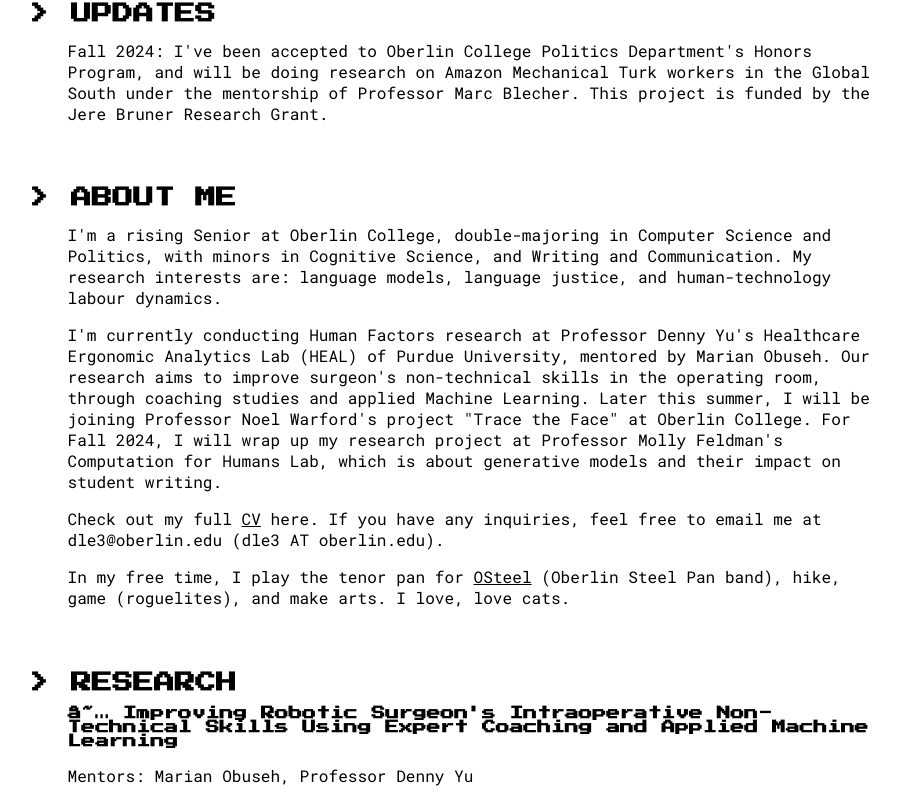
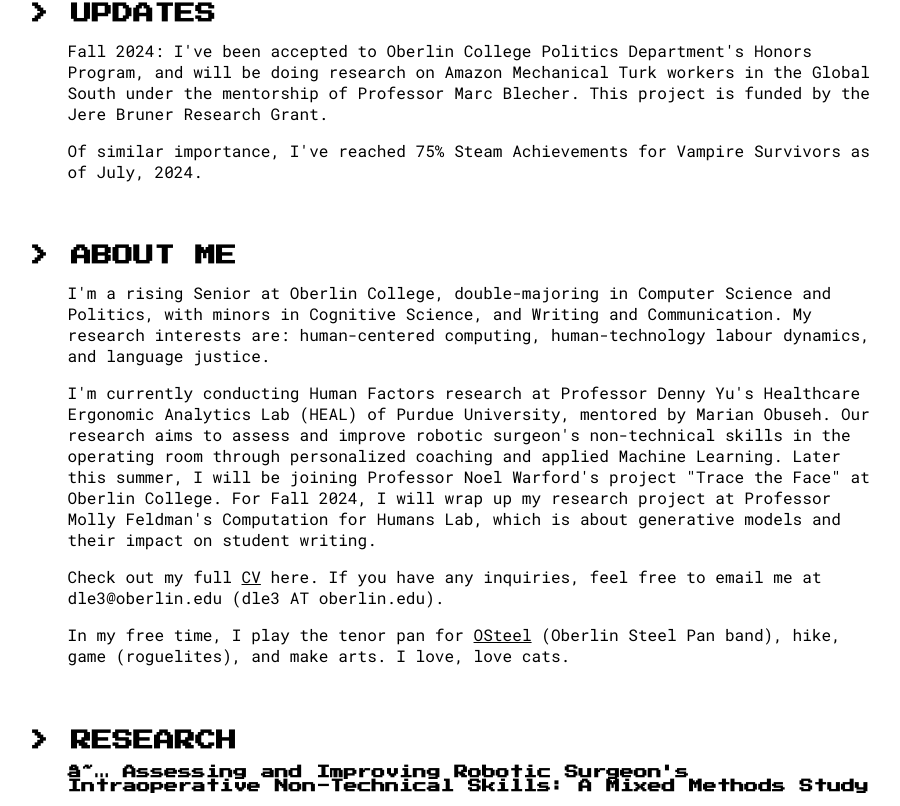
Before and after one commit to cyborf/cyborf.github.io, a plain HTML site: page index.html in a window 1280 px wide. Shown: the part 414-1220 px from the top of the page, without its empty margins (168-1068 px from the left). Drawn offline with Linux system fonts and the light colour scheme.

Commit message:
Minor changes

```diff
--- a/index.html
+++ b/index.html
@@ -38,15 +38,15 @@
     <div id = "updates">
         <h1>> UPDATES</h1>
         <p> Fall 2024: I've been accepted to Oberlin College Politics Department's Honors Program, and will be doing research on Amazon Mechanical Turk workers in the Global South under the mentorship of Professor Marc Blecher. This project is funded by the Jere Bruner Research Grant.  </p>
-
+        <p> Of similar importance, I've reached 75% Steam Achievements for Vampire Survivors as of July, 2024.</p>
     </div>
 
     <div id = "about">
         <h1>> ABOUT ME</h1>
         <p>I'm a rising Senior at Oberlin College, double-majoring in Computer Science and Politics, with minors in Cognitive Science, and Writing and Communication.
-            My research interests are: language models, language justice, and human-technology labour dynamics.
+            My research interests are: human-centered computing, human-technology labour dynamics, and language justice.
         </p>
-        <p> I'm currently conducting Human Factors research at Professor Denny Yu's Healthcare Ergonomic Analytics Lab (HEAL) of Purdue University, mentored by Marian Obuseh. Our research aims to improve surgeon's non-technical skills in the operating room, through coaching studies and applied Machine Learning. Later this summer, I will be joining Professor Noel Warford's project "Trace the Face" at Oberlin College. For Fall 2024, I will wrap up my research project at Professor Molly Feldman's Computation for Humans Lab, which is about generative models and their impact on student writing.
+        <p> I'm currently conducting Human Factors research at Professor Denny Yu's Healthcare Ergonomic Analytics Lab (HEAL) of Purdue University, mentored by Marian Obuseh. Our research aims to assess and improve robotic surgeon's non-technical skills in the operating room through personalized coaching and applied Machine Learning. Later this summer, I will be joining Professor Noel Warford's project "Trace the Face" at Oberlin College. For Fall 2024, I will wrap up my research project at Professor Molly Feldman's Computation for Humans Lab, which is about generative models and their impact on student writing.
         </p>
         <p>Check out my full <a href = "files/CV.pdf" target="_blank" style = "color:#000000">CV</a> here. If you have any inquiries, feel free to email me at dle3@oberlin.edu (dle3 AT oberlin.edu).
         </p>
@@ -56,8 +56,8 @@
 
     <div id = "research">
         <h1>> RESEARCH</h1>
-        <h3> ★ Improving Robotic Surgeon's Intraoperative Non-Technical Skills Using Expert Coaching and Applied Machine Learning</h3>
-        <p>Mentors: Marian Obuseh, Professor Denny Yu</p>
+        <h3> ★ Assessing and Improving Robotic Surgeon's Intraoperative Non-Technical Skills: A Mixed Methods Study</h3>
+        <p> Mentors: Marian Obuseh, Professor Denny Yu</p>
         <br>
 
         <h3> ★ Comparing Human and Automated Approaches to Providing Writing Assistance</h3>
@@ -109,7 +109,7 @@
 
     <div id = "fun">
         <h1>> FUN </h1>
-        <p>I keep a blog because I like to write! </p>
+        <p>I keep a blog (under construction) because I like to write! </p>
         <p>Checkout my art account at <a style = "color :#000000" href = "https://www.instagram.com/cyborff/" target="_blank">@cyborff</a> on Instagram! I mainly post my Procreate artworks, as well as some gouche and nail arts that I do on the side. Below is a few of my work</p>
         <div class="flex-container">
             <div class = "card" >
```
